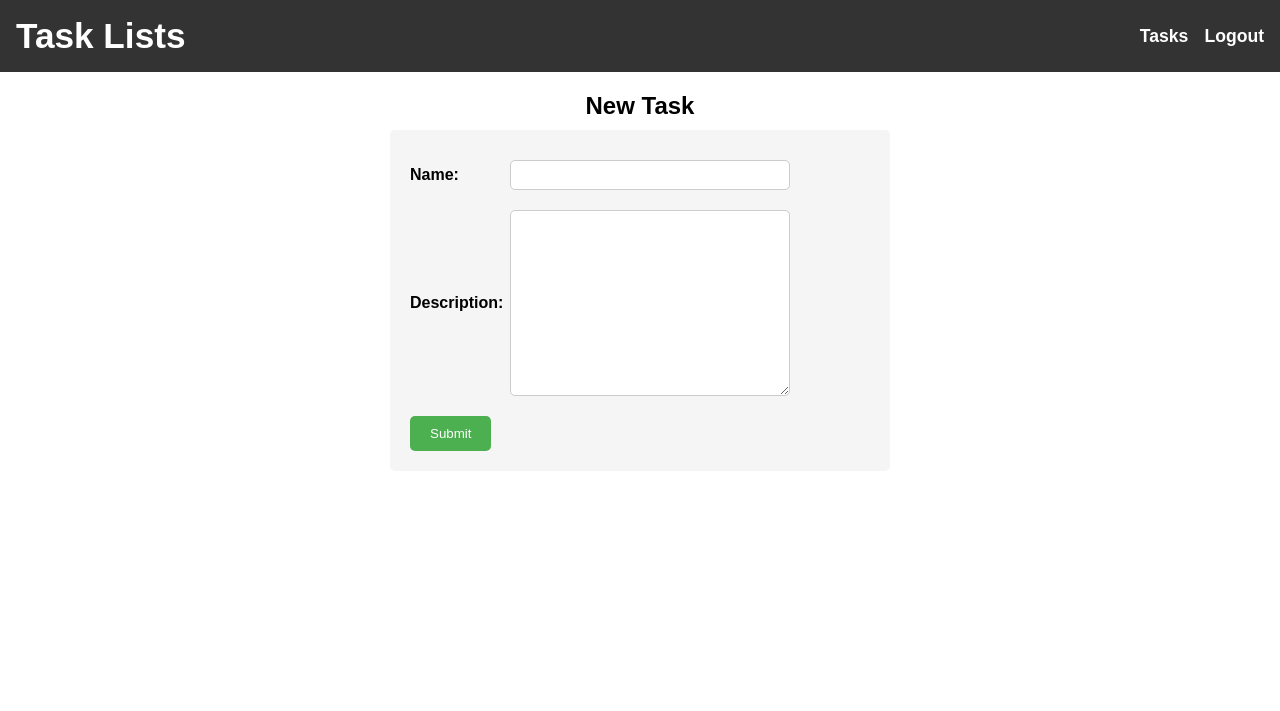
After one commit to soovuh/Django-Task-List, a Django app: page /tasks/new/ in a window 1280 px wide. The commit adds this page. Shown: the top 711 px of the page. Run offline with Django 4.2, Linux system fonts and the light colour scheme; the visitor is signed in with stand-in values (Sample User, id 1).

Commit message:
Created new-task logic

```diff
--- /dev/null
+++ b/django_project/tasks/forms.py
@@ -0,0 +1,14 @@
+from django import forms
+
+from .models import Task
+
+class NewTaskForm(forms.ModelForm):
+    class Meta:
+        model = Task
+        fields = {'name', 'description'}
+
+
+class EditTaskForm(forms.ModelForm):
+    class Meta:
+        model = Task
+        fields = {'name', 'description', 'is_complete'}
--- /dev/null
+++ b/django_project/tasks/static/tasks/form-style.css
@@ -0,0 +1,87 @@
+/* Style for the New Task Heading */
+.new-task-heading {
+  font-size: 24px;
+  font-weight: bold;
+  margin-bottom: 10px;
+}
+
+/* Style for the New Task Form */
+.new-task-form {
+  background-color: #f5f5f5;
+  padding: 20px;
+  border-radius: 5px;
+}
+
+/* Style for the Form Fields */
+.form-fields {
+  margin-bottom: 10px;
+}
+
+/* Style for the Form Errors */
+.form-errors {
+  background-color: #ffe8e8;
+  padding: 10px;
+  border-radius: 5px;
+  color: red;
+  margin-bottom: 10px;
+}
+
+/* Style for the Submit Button */
+.submit-button {
+  background-color: #4CAF50;
+  color: white;
+  border: none;
+  padding: 10px 20px;
+  border-radius: 5px;
+  cursor: pointer;
+}
+
+/* Style for the Submit Button when hovering */
+.submit-button:hover {
+  background-color: #3e8e41;
+}
+
+.new-task-form {
+    width: 500px;
+}
+
+.form-fields {
+  display: flex;
+  flex-direction: column;
+  align-items: flex-start;
+  justify-content: space-between;
+  width: 100%
+}
+
+.form-fields p {
+  margin: 0;
+  padding: 10px 0;
+  display: flex;
+  flex-direction: row;
+  align-items: center;
+  justify-content: space-between;
+}
+
+.form-fields label {
+  font-weight: bold;
+  margin-right: 20px;
+  width: 80px;
+}
+
+.form-fields textarea,
+.form-fields input {
+  border-radius: 5px;
+  border: 1px solid #ccc;
+  padding: 5px;
+  font-size: 16px;
+}
+
+.form-fields textarea {
+  height: 186px;
+  width: 280px;
+}
+
+.form-fields input {
+  height: 30px;
+  width: 280px;
+}
--- a/django_project/tasks/templates/tasks/list.html
+++ b/django_project/tasks/templates/tasks/list.html
@@ -4,8 +4,8 @@
 {% block title %}Task List{% endblock title %}
 
 {% block content %}
-    <a href="#" class="new-task">+ New Task</a>
-
+    <a href="{% url 'tasks:new' %}" class="new-task">+ New Task</a>
+    {% csrf_token %}
     {% for task in tasks %}
         <div class="task-list">
             <div class="task">
@@ -17,7 +17,7 @@
                     <p class="task-description">{{task.description}}</p>
                     <div class="task-actions">
                         <span class="check">
-                            <input type="checkbox" id="{{task.id}}" class="task-complete">
+                            <input type="checkbox" id="{{task.id}}" class="task-complete" {% if task.is_complete %}checked{% endif %}>
                             <label for="{{task.id}}">Complete</label>
                         </span>
                         <span>
--- /dev/null
+++ b/django_project/tasks/templates/tasks/new.html
@@ -0,0 +1,26 @@
+{% extends 'core/base.html' %}
+{% load static %}
+{% block style %}<link rel="stylesheet" href="{% static 'tasks/form-style.css' %}">{% endblock style %}
+{% block title %}New Taskt{% endblock title %}
+
+{% block content %}
+    <h1 class="new-task-heading">New Task</h1>
+    <form class="new-task-form" method='post' action="." enctype="multipart/form-data">
+        {% csrf_token %}
+
+        <div class="form-fields">
+            {{ form.as_p }}
+        </div>
+
+        {% if form.errors or form.non_field_errors %}
+            <div class="form-errors">
+                {% for field in form %}
+                    {{ field.errors }}
+                {% endfor %}
+
+                {{ form.non_field_errors }}
+            </div>
+        {% endif %}
+        <button class="submit-button">Submit</button>
+    </form>
+{% endblock content %}
--- a/django_project/tasks/urls.py
+++ b/django_project/tasks/urls.py
@@ -4,5 +4,7 @@ from . import views
 app_name = 'tasks'
 
 urlpatterns = [
-    path('list/', views.list, name='list')
+    path('list/', views.list, name='list'),
+    path('new/', views.new_task, name='new'),
+    path('update_task/', views.update_task, name='update_task'),
 ]
--- a/django_project/tasks/views.py
+++ b/django_project/tasks/views.py
@@ -1,13 +1,42 @@
-from django.shortcuts import render, get_list_or_404
+from django.shortcuts import render, redirect, get_list_or_404
 from django.contrib.auth.decorators import login_required
+from django.http import JsonResponse
 
 from .models import Task
+from .forms import NewTaskForm, EditTaskForm
 
 
 @login_required
 def list(request):
-    user_tasks = Task.objects.filter(created_by=request.user)
+    user_tasks = Task.objects.filter(created_by=request.user).order_by('-created_at')
+
 
     return render(request, 'tasks/list.html', {
         'tasks' : user_tasks,
     })
+
+@login_required
+def update_task(request):
+    if request.method == 'POST' and request.is_ajax():
+        task_id = request.POST.get('task_id')
+        is_complete = request.POST.get('is_complete')
+        task = Task.objects.get(id=task_id)
+        task.is_complete = (is_complete == 'true')
+        task.save()
+        return JsonResponse({'success': True})
+    return JsonResponse({'success': False})
+
+@login_required
+def new_task(request):
+    if request.method == 'POST':
+        form = NewTaskForm(request.POST)
+        if form.is_valid():
+            item = form.save(commit=False)
+            item.created_by = request.user
+            item.save()
+            return redirect('tasks:list')
+    else:
+        form = NewTaskForm()
+    return render(request, 'tasks/new.html', {
+        'form': form
+    })
```
